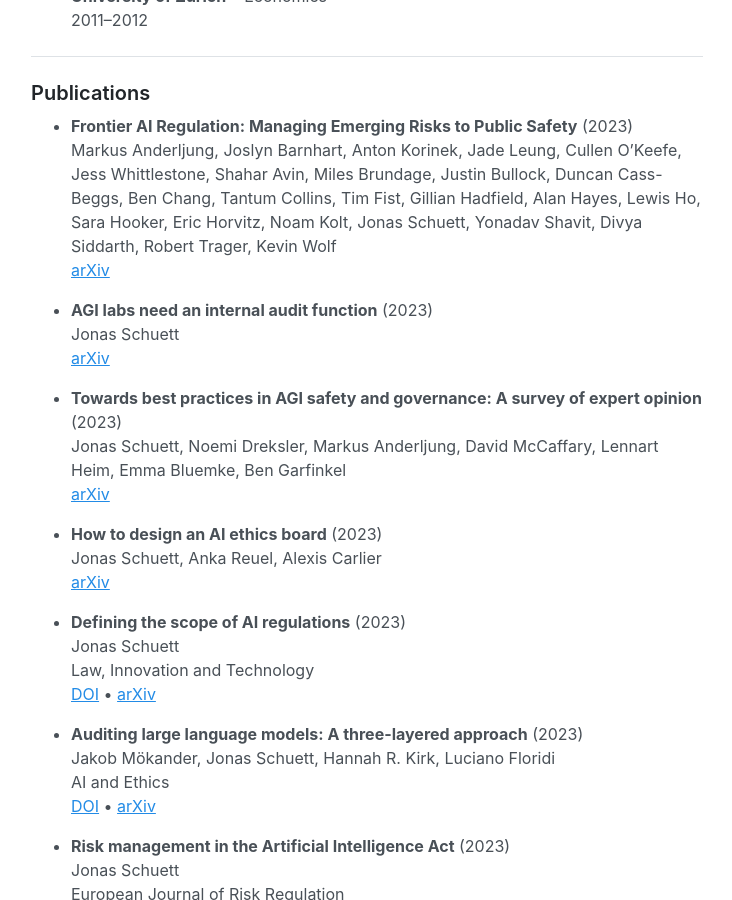
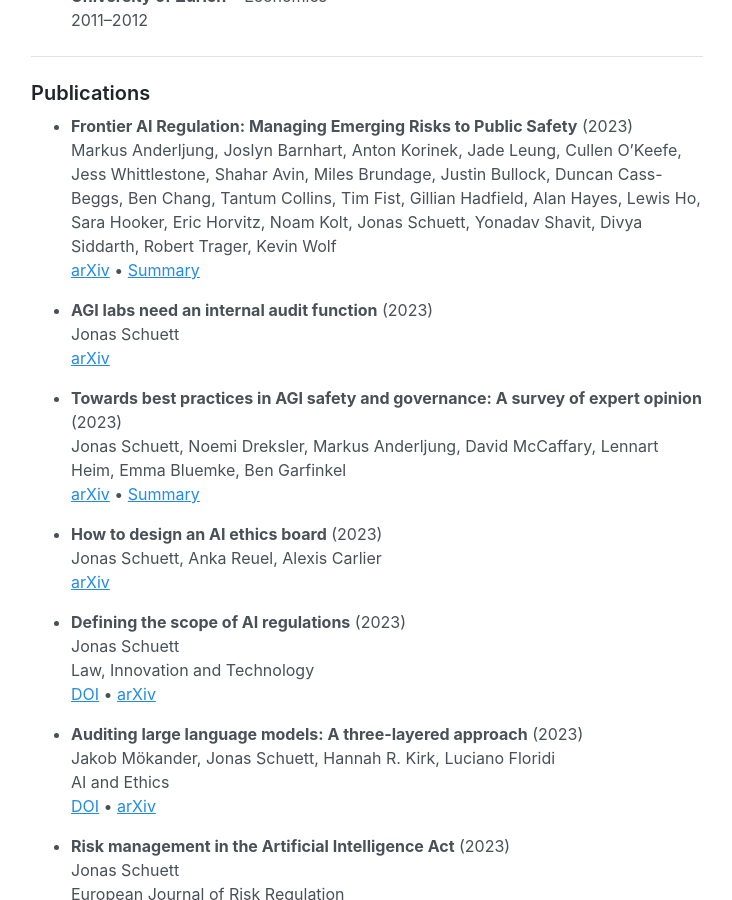
Before and after one commit to jonasschuett/jonasschuett.github.io, a Jekyll site: the page built from _posts/2020-04-04-introduction.md, in a window 1280 px wide and 900 px high, scrolled down 1652 px. Shown: the whole window, without its empty margins (273-1005 px from the left). Built offline with Jekyll 4.4.1, drawn with Linux system fonts in a browser that asks for light colours.

Commit message:
Update 2020-04-04-introduction.md

```diff
--- a/_posts/2020-04-04-introduction.md
+++ b/_posts/2020-04-04-introduction.md
@@ -47,7 +47,7 @@ I'm currently wrapping up my PhD in law at Goethe University Frankfurt, supervis
 
 - **Frontier AI Regulation: Managing Emerging Risks to Public Safety** (2023) <br>
 Markus Anderljung, Joslyn Barnhart, Anton Korinek, Jade Leung, Cullen O'Keefe, Jess Whittlestone, Shahar Avin, Miles Brundage, Justin Bullock, Duncan Cass-Beggs, Ben Chang, Tantum Collins, Tim Fist, Gillian Hadfield, Alan Hayes, Lewis Ho, Sara Hooker, Eric Horvitz, Noam Kolt, Jonas Schuett, Yonadav Shavit, Divya Siddarth, Robert Trager, Kevin Wolf <br>
-[arXiv](https://arxiv.org/abs/2307.03718)
+[arXiv](https://arxiv.org/abs/2307.03718) • [Summary](https://www.governance.ai/post/frontier-ai-regulation)
 
 - **AGI labs need an internal audit function** (2023) <br>
 Jonas Schuett <br>
@@ -55,7 +55,7 @@ Jonas Schuett <br>
 
 - **Towards best practices in AGI safety and governance: A survey of expert opinion** (2023) <br>
 Jonas Schuett, Noemi Dreksler, Markus Anderljung, David McCaffary, Lennart Heim, Emma Bluemke, Ben Garfinkel <br>
-[arXiv](https://arxiv.org/abs/2305.07153)
+[arXiv](https://arxiv.org/abs/2305.07153) • [Summary](https://www.governance.ai/post/broad-expert-consensus-for-many-agi-safety-and-governance-best-practices)
 
 - **How to design an AI ethics board** (2023) <br>
 Jonas Schuett, Anka Reuel, Alexis Carlier <br>
```
